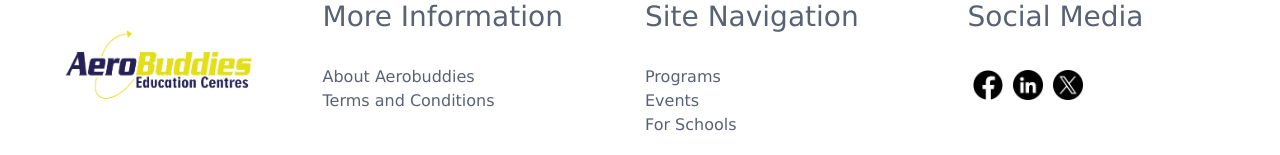
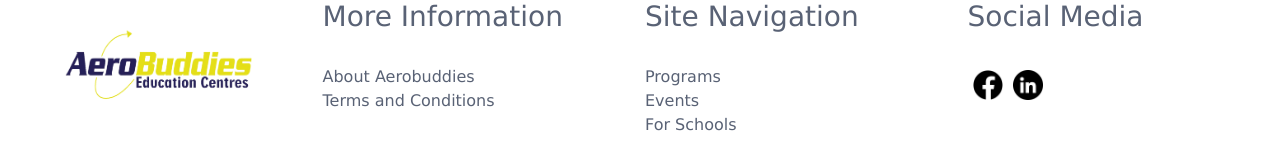
Before and after one commit to Dremas22/Aerobuddies, a Next.js app in the folder aerobuddies-app/: page /events in a window 1280 px wide. Shown: the part 797-952 px from the top of the page. Built offline with nearby package versions, Linux system fonts and the light colour scheme.

Commit message:
added facebook link

```diff
--- a/aerobuddies-app/components/footer/footer.js
+++ b/aerobuddies-app/components/footer/footer.js
@@ -28,14 +28,14 @@ function Footer() {
             <div className={classes.footer3}>
                 <h3>Social Media</h3>
                 <br />
-                <Link href='https://www.facebook.com'>
+                <Link href='https://www.facebook.com/AeroBuddies/'>
                     <img src="./images/facebook.png" alt="facebook logo" />
                 </Link>
                 <Link href='https://www.linkedin.com'>
                     <img src="./images/linkedin.png" alt="facebook logo" />
                 </Link>
-                <Link href='https://www.twitter.com'>
-                    <img src="./images/twitter.png" alt="facebook logo" />
+                <Link href='https://www.tiktok.com'>
+                    {/* <img src="./images/twitter.png" alt="facebook logo" /> */}
                 </Link>
             </div>
 
```
